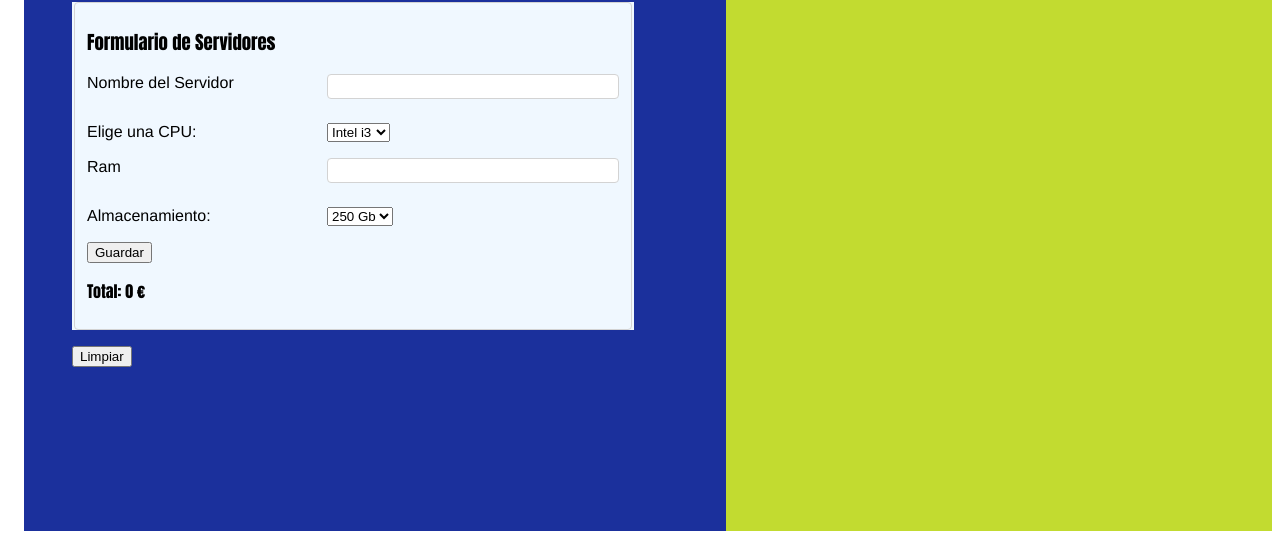
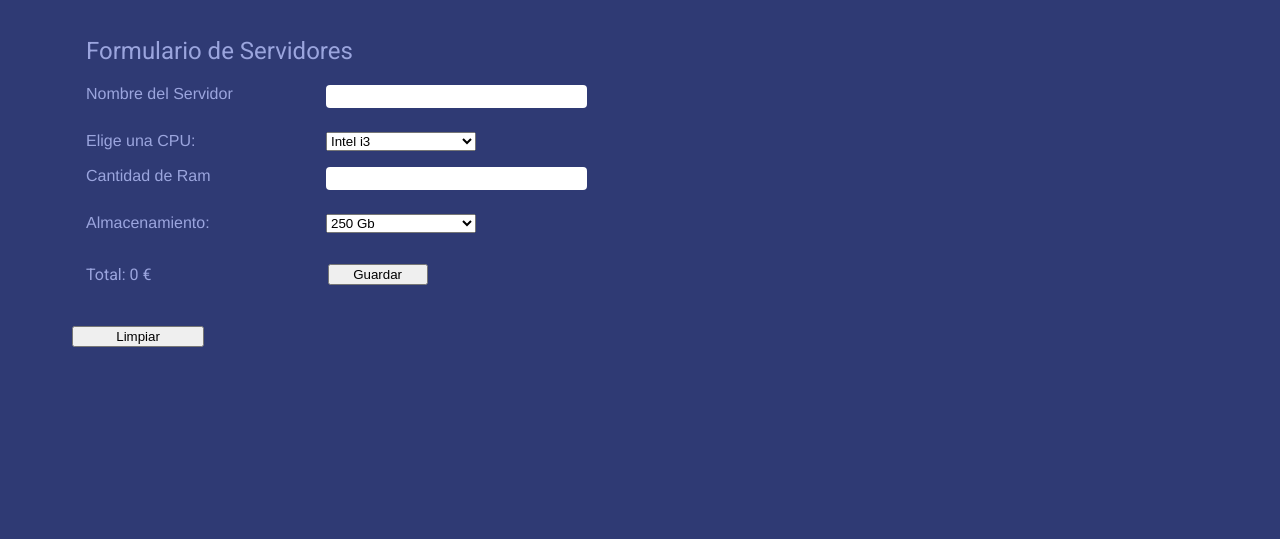
Before and after one commit to Dennis040119/Practica23_12, a website: page index.html in a window 1280 px wide. Shown: the part 261-800 px from the top of the page. Drawn offline with nearby package versions, Linux system fonts and the light colour scheme; no server answers.

Commit message:
Arreglando visualmente

```diff
--- a/css/estilo.css
+++ b/css/estilo.css
@@ -1,29 +1,37 @@
-h1,h3,p,span{
-    font-family: Impact, Haettenschweiler, 'Arial Narrow Bold', sans-serif;
+h1,h2,h3,p,span,a{
+    font-family: 'Roboto', sans-serif;
     font-weight: normal;
+    color:#9ba5de;
 }
 
-:root {
-    --color-borde: lightgray;
-    --color-fondo-claro: rgb(227, 227, 227);
+
+
+html {
+    background-color: #2f3a74;
 }
 
 body {
     font-family:'Franklin Gothic Medium', 'Arial Narrow', Arial, sans-serif;
     display: flex;
     width: 100%;
+
 }
 
 label{
     margin-right: 5rem;
+    color:#9ba5de;
 }
 
 form {
     width: 80%;
     margin-bottom: 1rem;
-    background-color: aliceblue;
+    background-color: none;
     align-self: center;
     margin-left: 3rem;
+
+    h2{
+        color: #9ba5de;
+    }
 
     fieldset {
         border-radius: 0.25rem;
@@ -44,12 +52,15 @@ form {
 
     input {
         flex-grow: 1;
-
         border: 1px solid var(--color-borde);
         border-radius: 0.25rem;
         padding: 0.25rem;
 
         margin-bottom: 0.5rem;
+    }
+
+    select{
+        width: 30%;
     }
 }
 
@@ -57,7 +68,7 @@ form {
     width: 90%;
 
     margin-left: 1rem;
-    background-color: #1b309c;
+    background-color: #2f3a74;
     height: 100%;
     display: block;
     align-content: center;
@@ -78,19 +89,42 @@ h1{
 
 
 .tarjetas{
-    width: 70%;
-    background-color: rgb(194, 219, 48);
-    height: 100%;
+    width: 80%;
+    background-color: #2f3a74;
+    height: fit-content;
     margin-right: 1rem;
+
+    h3,h1,b,span,p{
+        color: #1d285c;
+    }
 }
 
 .select{
     margin-top: 1rem;
     margin-bottom: 1rem;
+
+    label{
+        width: 10rem;
+    }
+
+
+}
+
+.fot{
+    display: flex;
+    align-items: center;
+
+
+    button{
+        height: 30%;
+        width: 20%;
+        margin-left: 11rem;
+    }
 }
 
 button{
     background-color: none;
+    width: 20%;
 }
 
 .limpiarbtn{
@@ -105,6 +139,7 @@ button{
   display: grid;
   grid-template-columns: repeat(auto-fill, minmax(230px, 1fr));
   gap: 16px;
+  overflow: auto;
 }
 
 /* Tarjeta */
@@ -128,11 +163,11 @@ button{
 
 .card h3 {
   margin: 0;
-  font-size: 18px;
+  font-size: 22px;
 }
 
 .card .meta {
-  font-size: 13px;
+  font-size: 16px;
 
   display: grid;
   gap: 4px;
@@ -142,19 +177,23 @@ button{
   display: flex;
   flex-direction: row;
   justify-content: center;
+  width: 90%;
+  height: auto;
+  margin-bottom: 1rem;
 
 }
 
 
 .card a {
-  font-size: 13px;
+  font-size: 15px;
   padding: 6px 10px;
   border-radius: 8px;
+  font-style: normal;
   background: #43509e;
   border: 1px solid #2b335d;
   color: #e7ebff;
   cursor: pointer;
-  width: 20%;
+  width: 30%;
   margin-top: 1rem;
   margin-left: 1rem;
   margin-bottom: 1rem;
--- a/index.html
+++ b/index.html
@@ -7,7 +7,7 @@
 
     <link rel="stylesheet" href="css/estilo.css">
     <script src="https://cdn.jsdelivr.net/npm/bootstrap@5.3.3/dist/js/bootstrap.bundle.min.js"></script>
-
+    <link href="https://fonts.googleapis.com/css2?family=Roboto&display=swap" rel="stylesheet">
 
 
 </head>
@@ -21,7 +21,7 @@
         <div class="titulo"> <h1>TechSpecs Manager</h1>  </div>
           <form action="javascript:guardar()" class="form">
         <fieldset >
-            <h3>Formulario de Servidores</h3>
+            <h2>Formulario de Servidores</h2>
 
             <div>
                 <label for="nombre">Nombre del Servidor</label>
@@ -38,13 +38,13 @@
 
             </div>
             <div>
-                <label for="ram">Ram</label>
+                <label for="ram">Cantidad de Ram</label>
                 <input id="ram" type="number" min="4">
             </div>
 
-            <div>
+            <div class="select">
 
-                <div class="select">
+
                     <label for="alm">Almacenamiento:</label>
                     <select id="alm" name="opciones" >
                     <option value="250 Gb">250 Gb </option>
@@ -53,14 +53,17 @@
 
                     </select>
 
-                </div>
+
 
             </div>
 
 
+            <div class="fot">
+            <p id="presupuesto"></p>
+
             <button>Guardar</button>
 
-            <p id="presupuesto"></p>
+            </div>
         </fieldset>
     </form>
 
--- a/js/javascript.js
+++ b/js/javascript.js
@@ -16,7 +16,7 @@ function totalizar(){
     document.getElementById("presupuesto").textContent="Total: "+presupuesto+" €"
 }
 /////////////////
-document.getElementsByClassName("formulario").addEventListener("change", total);
+
 
 function total() {
 
@@ -79,14 +79,14 @@ function crearTarjeta() {
 
                     '<div class="header">'+
                         '<h3>'+this.nombre +'</h3>'+
-                        '<span class="badge">Procesador:  '+this.cpu+'</span> </div>'+
+                        '<span class="badge"></div>'+
 
                     '<div class="meta">'+
+                        '<div><b>CPU: </b>' +this.cpu+'</div>'+
                         '<div><b>Ram: </b>' +this.ram+'</div>'+
                         '<div><b>Almacenamiento: </b>' +this.almacenamiento+'</div></div>'+
 
                     '<div class="buttons">'+
-                        '<a  onclick="editar('+this.id+')">Editar</a>'+
                         '<a  onclick="borrar('+this.id+')">Borrar</a>'+
                     '</div>';
 
```
